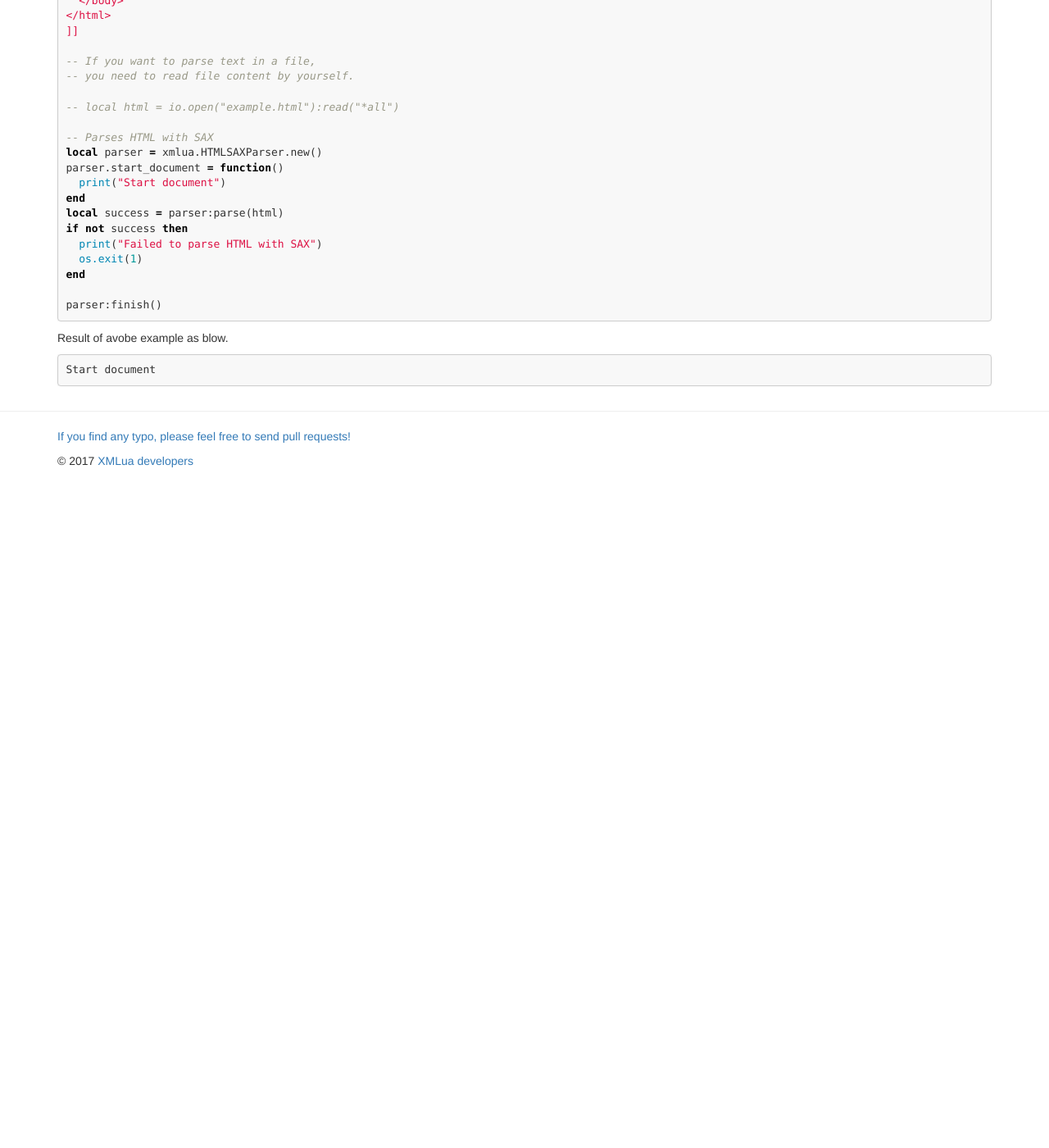
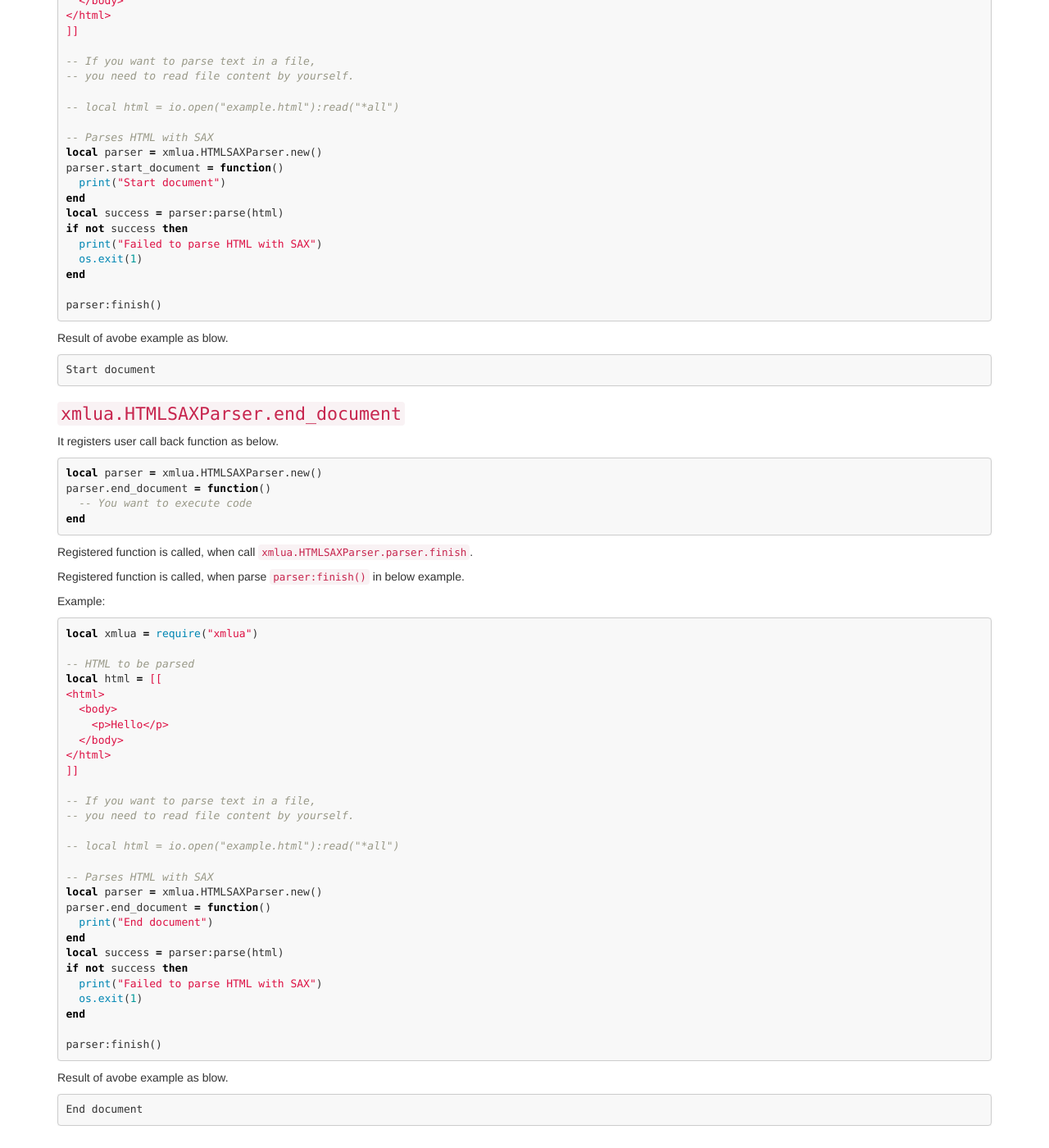
Before and after one commit to clear-code/xmlua, a Jekyll site: the page built from docs/reference/html-sax-parser.md, in a window 1280 px wide and 1400 px high, scrolled down 2603 px. Shown: the whole window at 82% size. Built offline with Jekyll 4.4.1, drawn with Linux system fonts in a browser that asks for light colours; before the commit the page ends 3185 px from its top, so only the background shows below that.

Commit message:
doc reference: add HTMLParser.end_document

````diff
--- a/docs/reference/html-sax-parser.md
+++ b/docs/reference/html-sax-parser.md
@@ -172,3 +172,57 @@ Result of avobe example as blow.
 ```
 Start document
 ```
+
+### `xmlua.HTMLSAXParser.end_document`
+
+It registers user call back function as below.
+
+```lua
+local parser = xmlua.HTMLSAXParser.new()
+parser.end_document = function()
+  -- You want to execute code
+end
+```
+
+Registered function is called, when call `xmlua.HTMLSAXParser.parser.finish`.
+
+Registered function is called, when parse `parser:finish()` in below example.
+
+Example:
+
+```lua
+local xmlua = require("xmlua")
+
+-- HTML to be parsed
+local html = [[
+<html>
+  <body>
+    <p>Hello</p>
+  </body>
+</html>
+]]
+
+-- If you want to parse text in a file,
+-- you need to read file content by yourself.
+
+-- local html = io.open("example.html"):read("*all")
+
+-- Parses HTML with SAX
+local parser = xmlua.HTMLSAXParser.new()
+parser.end_document = function()
+  print("End document")
+end
+local success = parser:parse(html)
+if not success then
+  print("Failed to parse HTML with SAX")
+  os.exit(1)
+end
+
+parser:finish()
+```
+
+Result of avobe example as blow.
+
+```
+End document
+```
````
